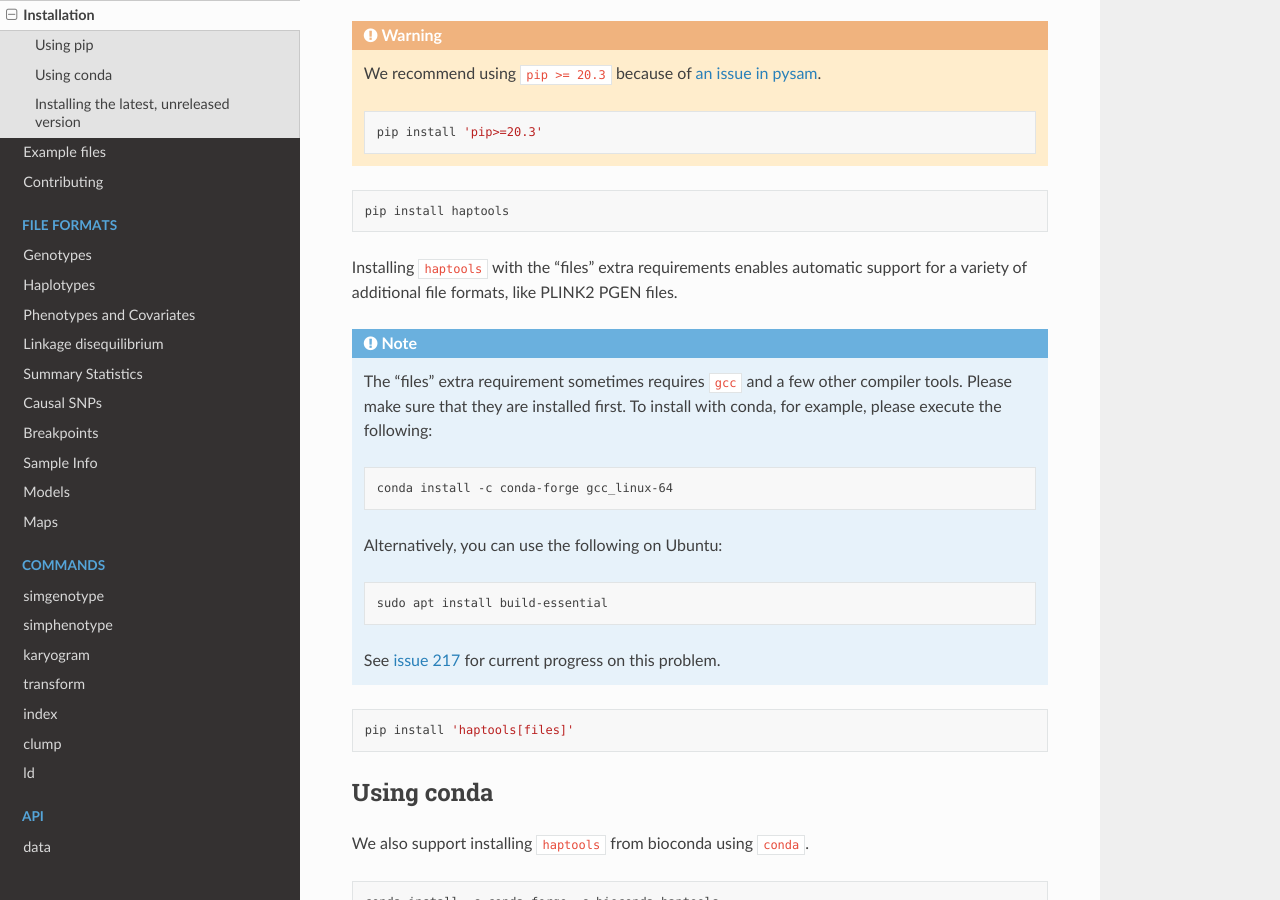
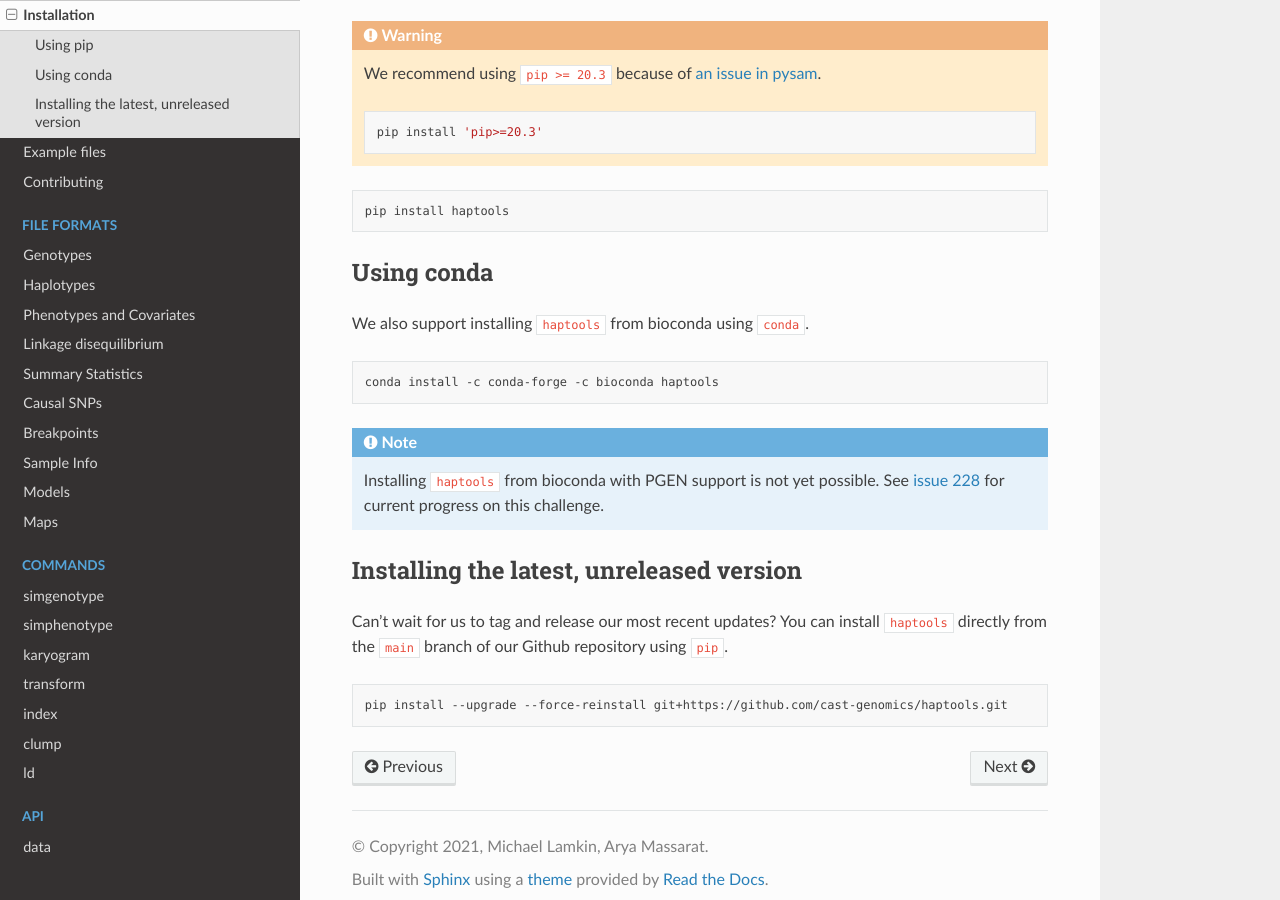
Before and after one commit to CAST-genomics/haptools, a Sphinx documentation site: the page built from docs/project_info/installation.rst, in a window 1280 px wide and 900 px high, scrolled down 244 px. Built offline with Sphinx 7.4.7 and the Read the Docs theme 2.0.0, drawn with Linux system fonts in a browser that asks for light colours.

Commit message:
resolve conflicts with main

```diff
--- a/docs/project_info/contributing.rst
+++ b/docs/project_info/contributing.rst
@@ -70,7 +70,7 @@ Follow these steps to set up a development environment.
 
     .. code-block:: bash
 
-        conda create -n haptools-dev -c conda-forge 'poetry>=1.1.15' 'python=3.7' gxx_linux-64 bzip2 zlib
+        conda create -n haptools-dev -c conda-forge 'poetry>=1.1.15' 'python=3.7'
 
 2. Activate the environment
 
--- a/docs/project_info/installation.rst
+++ b/docs/project_info/installation.rst
@@ -20,27 +20,6 @@ You can install ``haptools`` from PyPI using ``pip``.
 
    pip install haptools
 
-Installing ``haptools`` with the "files" extra requirements enables automatic support for a variety of additional file formats, like PLINK2 PGEN files.
-
-.. note::
-   The "files" extra requirement sometimes requires ``gcc`` and a few other compiler tools. Please make sure that they are installed first. To install with conda, for example, please execute the following:
-
-   .. code-block:: bash
-
-      conda install -c conda-forge gcc_linux-64
-
-   Alternatively, you can use the following on Ubuntu:
-
-   .. code-block:: bash
-
-      sudo apt install build-essential
-
-   See `issue 217 <https://github.com/chrchang/plink-ng/issues/217>`_ for current progress on this problem.
-
-.. code-block:: bash
-
-   pip install 'haptools[files]'
-
 Using conda
 -----------
 
```
Also changed, not shown: 1 other file.
